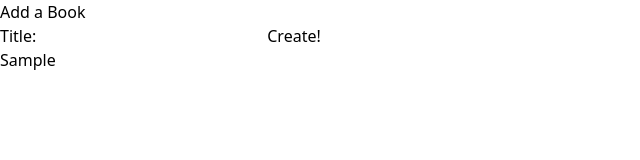
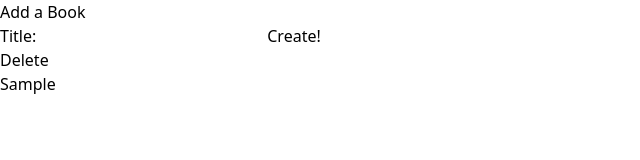
Before and after one commit to lyDiyamong/Book-CRUD, a React (Vite) app: page / in a window 1280 px wide. Both pictures are taken after typing "Sample" into the empty fields and a click on the button "Create!". Shown: the top 160 px of the page, without its empty margins (0-640 px from the left). Built offline with nearby package versions, Linux system fonts and the light colour scheme.

Commit message:
Add delete function

```diff
--- a/src/App.jsx
+++ b/src/App.jsx
@@ -22,11 +22,18 @@ function App() {
 		console.log(updateBooks);
 	};
 
+	const deleteBookById = (id) => {
+		const updateBooks = books.filter(book => {
+			return book.id !== id
+		})
+		setBooks(updateBooks)
+	}
+
 	return (
 		<div className="app text-2xl">
 			<BookCreate onCreate={createBook} />
 			<div className="px-6">
-				<BookList books={books} />
+				<BookList books={books} onDelete={deleteBookById} />
 			</div>
 		</div>
 	);
--- a/src/components/BookList.jsx
+++ b/src/components/BookList.jsx
@@ -2,9 +2,9 @@ import React from "react";
 import BookShow from "./BookShow";
 import "../index.css";
 
-function BookList({ books }) {
+function BookList({ books, onDelete }) {
     const renderBooks = books.map((book) => {
-        return <BookShow key={book.id} book={book} />;
+        return <BookShow key={book.id} book={book} onDelete={onDelete} />;
     });
     return <div className="my-[60px] book-list grid grid-col-1 md:grid-cols-2 lg:grid-cols-3 gap-3 ">{renderBooks} </div>;
 }
--- a/src/components/BookShow.jsx
+++ b/src/components/BookShow.jsx
@@ -1,11 +1,20 @@
-import React from 'react'
+import React from "react";
 import "../index.css";
 
-function BookShow({ book }) {
-
-  return (
-    <div className='text-center bg-slate-300 h-[300px] rounded-xl border border-black' >{book.title}</div>
-  )
+function BookShow({ book, onDelete }) {
+    const handleDelete = () => {
+        onDelete(book.id)
+    }
+    return (
+        <div className="text-center bg-slate-300 h-[300px] rounded-xl border border-black">
+            <div className="action">
+                <button className="delete" onClick={handleDelete}>Delete</button>
+            </div>
+            <div className="title">
+                <h2>{book.title}</h2>
+            </div>
+        </div>
+    );
 }
 
-export default BookShow
+export default BookShow;
```
